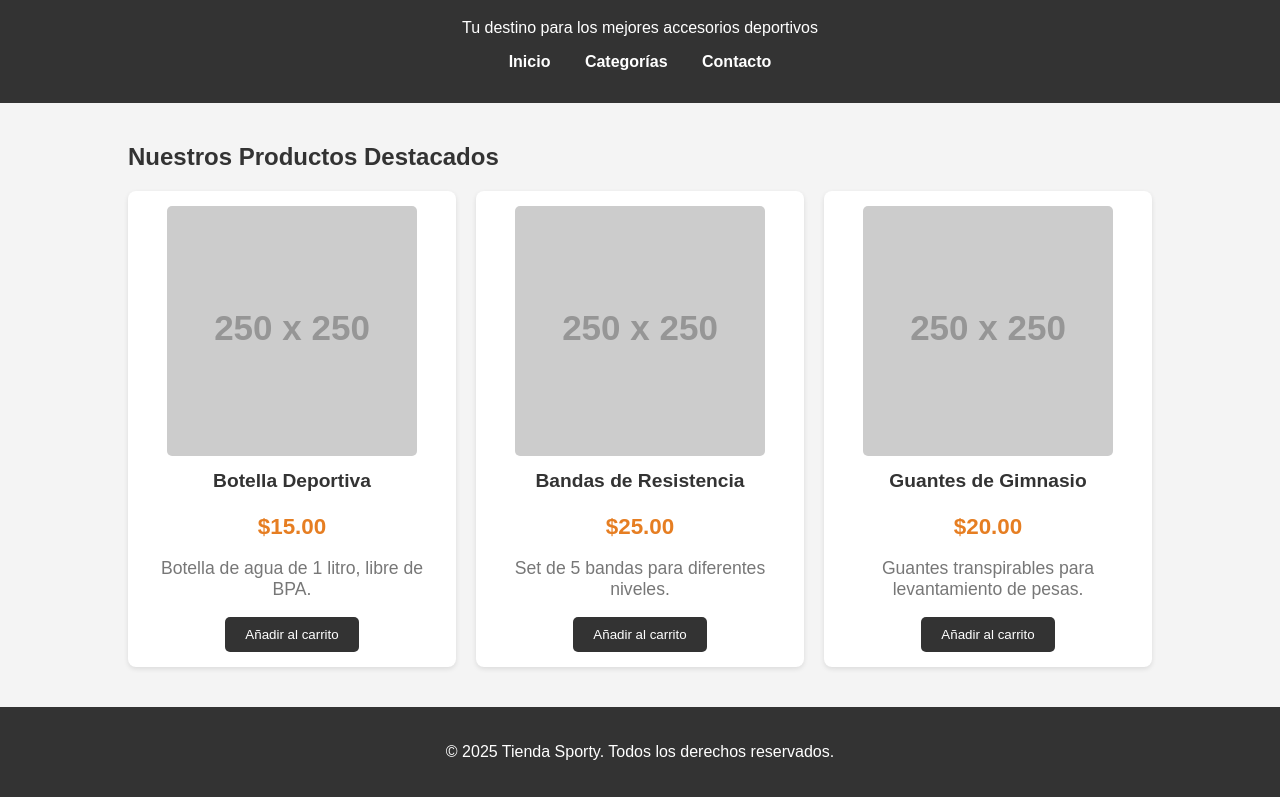
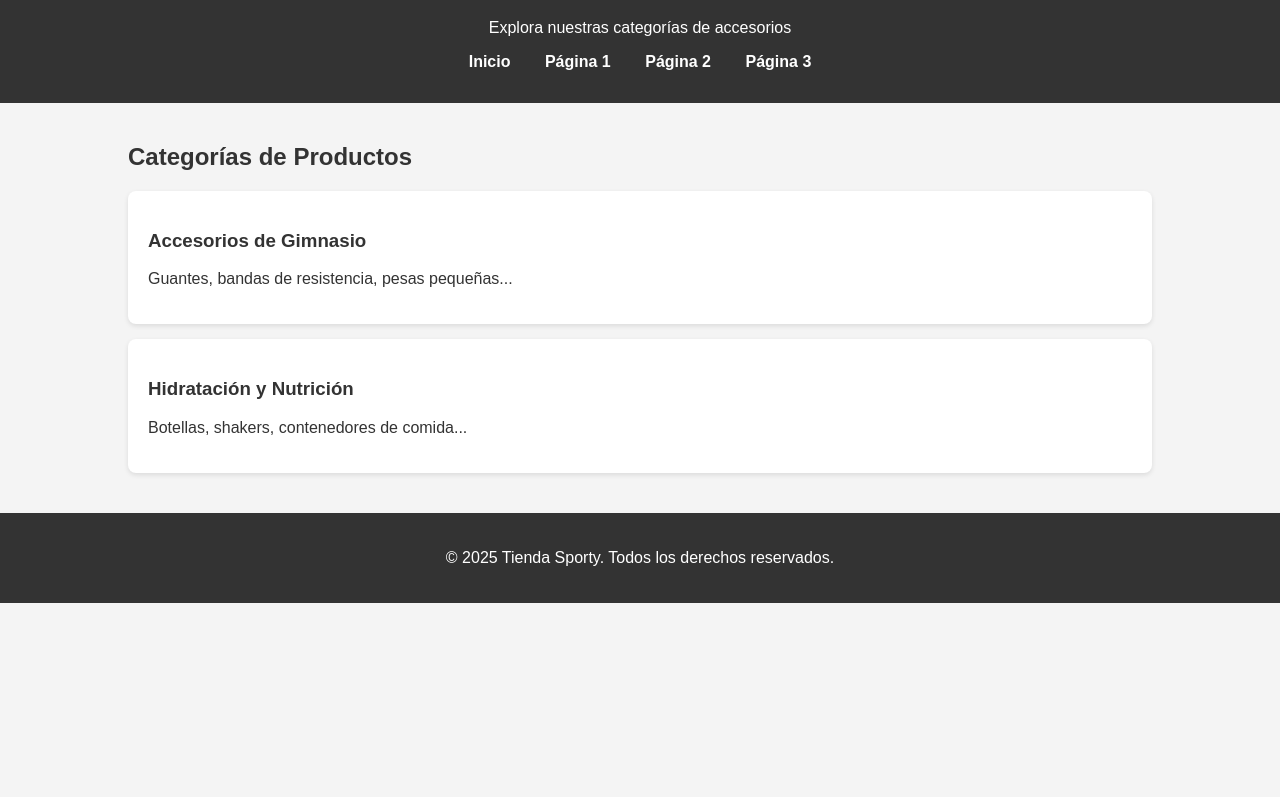
Before and after one commit to xluiscm/PagArtDep, a plain HTML site: page pagina1.html in a window 1280 px wide. Shown: the part 77-874 px from the top of the page. After the commit the page ends 800 px from the top, so only its background shows below. Drawn offline with Linux system fonts and the light colour scheme; placeholder pictures from the web are drawn by us.

Commit message:
Creacion de las paginas

```diff
--- a/pagina1.html
+++ b/pagina1.html
@@ -3,23 +3,17 @@
 <head>
     <meta charset="UTF-8">
     <meta name="viewport" content="width=device-width, initial-scale=1.0">
-    <title>Accesorios Deportivos - Tienda Sporty</title>
+    <title>Categorías - Tienda Sporty</title>
     <style>
-        /* Mismo CSS de antes para mantener la consistencia */
+        /* Estilos CSS aquí */
         body { font-family: Arial, sans-serif; margin: 0; padding: 0; background-color: #f4f4f4; color: #333; }
         header { background-color: #333; color: white; padding: 1em 0; text-align: center; }
         nav ul { list-style-type: none; padding: 0; text-align: center; }
         nav ul li { display: inline; margin: 0 15px; }
         nav ul li a { color: white; text-decoration: none; font-weight: bold; }
         .container { width: 80%; margin: auto; overflow: hidden; padding: 20px; }
-        .product-grid { display: grid; grid-template-columns: repeat(auto-fit, minmax(250px, 1fr)); gap: 20px; margin-top: 20px; }
-        .product-card { background: white; padding: 15px; text-align: center; box-shadow: 0 2px 5px rgba(0,0,0,0.1); border-radius: 8px; }
-        .product-card img { max-width: 100%; height: auto; border-radius: 5px; }
-        .product-card h3 { margin: 10px 0; font-size: 1.2em; }
-        .product-card p { color: #777; font-size: 1.1em; }
-        .product-card .price { font-size: 1.4em; color: #e67e22; font-weight: bold; margin-bottom: 10px; }
-        .product-card button { background-color: #333; color: white; border: none; padding: 10px 20px; cursor: pointer; border-radius: 5px; transition: background-color 0.3s; }
-        .product-card button:hover { background-color: #555; }
+        .category-list { display: flex; flex-direction: column; gap: 15px; margin-top: 20px; }
+        .category-item { background: white; padding: 20px; border-radius: 8px; box-shadow: 0 2px 5px rgba(0,0,0,0.1); }
         footer { text-align: center; padding: 20px; background-color: #333; color: white; margin-top: 20px; }
     </style>
 </head>
@@ -27,39 +21,27 @@
 
     <header>
         <h1>Tienda Sporty</h1>
-        <p>Tu destino para los mejores accesorios deportivos</p>
+        <p>Explora nuestras categorías de accesorios</p>
         <nav>
             <ul>
-                <li><a href="pagina1.html">Inicio</a></li>
-                <li><a href="pagina2.html">Categorías</a></li>
-                <li><a href="pagina3.html">Contacto</a></li>
+                <li><a href="index.html">Inicio</a></li>
+                <li><a href="pagina1.html">Página 1</a></li>
+                <li><a href="pagina2.html">Página 2</a></li>
+                <li><a href="pagina3.html">Página 3</a></li>
             </ul>
         </nav>
     </header>
 
     <div class="container">
-        <h2>Nuestros Productos Destacados</h2>
-        <div class="product-grid">
-            <div class="product-card">
-                <img src="https://via.placeholder.com/250" alt="Botella de Agua">
-                <h3>Botella Deportiva</h3>
-                <p class="price">$15.00</p>
-                <p>Botella de agua de 1 litro, libre de BPA.</p>
-                <button>Añadir al carrito</button>
+        <h2>Categorías de Productos</h2>
+        <div class="category-list">
+            <div class="category-item">
+                <h3>Accesorios de Gimnasio</h3>
+                <p>Guantes, bandas de resistencia, pesas pequeñas...</p>
             </div>
-            <div class="product-card">
-                <img src="https://via.placeholder.com/250" alt="Bandas de Resistencia">
-                <h3>Bandas de Resistencia</h3>
-                <p class="price">$25.00</p>
-                <p>Set de 5 bandas para diferentes niveles.</p>
-                <button>Añadir al carrito</button>
-            </div>
-            <div class="product-card">
-                <img src="https://via.placeholder.com/250" alt="Guantes de Levantamiento">
-                <h3>Guantes de Gimnasio</h3>
-                <p class="price">$20.00</p>
-                <p>Guantes transpirables para levantamiento de pesas.</p>
-                <button>Añadir al carrito</button>
+            <div class="category-item">
+                <h3>Hidratación y Nutrición</h3>
+                <p>Botellas, shakers, contenedores de comida...</p>
             </div>
         </div>
     </div>
```
Also changed, not shown: pagina2.html (+11 -22 lines), pagina3.html (+5 -4 lines).
